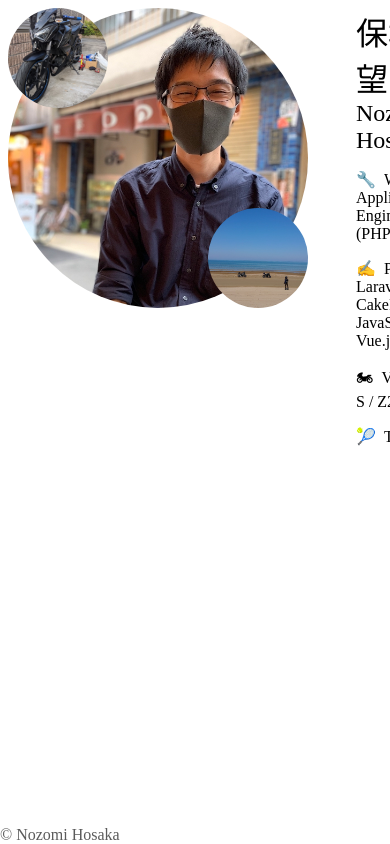
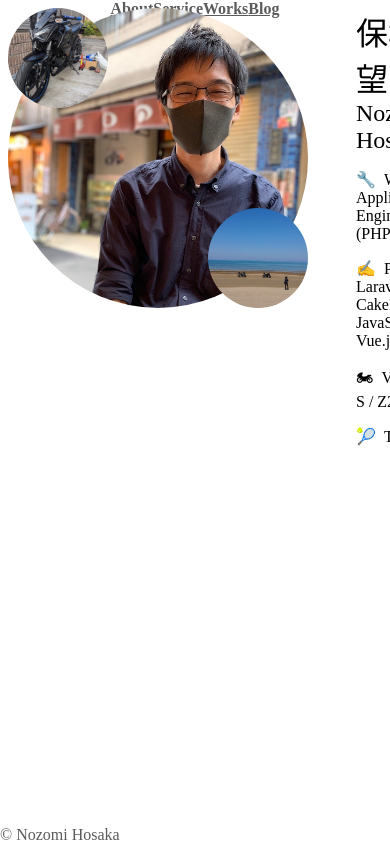
Before and after one commit to nonz250/homepage, a Nuxt app in the folder frontend/: page / in a window 390 px wide. Shown: the top 844 px of the page. Built offline with nearby package versions, Linux system fonts and the light colour scheme.

Commit message:
fix header.

```diff
--- a/frontend/components/TheHeader.vue
+++ b/frontend/components/TheHeader.vue
@@ -1,13 +1,148 @@
 <template>
-  <header />
+  <header class="v-Header">
+    <div class="actions" :class="{ hide: !hideScrollingActions }">
+      <div class="left" />
+      <div class="center">
+        <a href="#about" class="actions-link mr-1">
+          About
+        </a>
+        <a href="#service" class="actions-link mr-1">
+          Service
+        </a>
+        <a href="#works" class="actions-link mr-1">
+          Works
+        </a>
+        <anchor link="https://labo.nozomi.bike" :shine="false" class="actions-link">
+          Blog
+        </anchor>
+      </div>
+      <div class="right" />
+    </div>
+
+    <div class="scrolling-actions" :class="{ hide: hideScrollingActions }">
+      <div class="left" />
+      <div class="center" />
+      <div class="right">
+        <div class="triangle-wrap">
+          <div class="triangle" />
+          <div class="content">
+            <anchor link="https://github.com/nonz250" :shine="false">
+              <font-awesome-icon :icon="['fab', 'github']" class="sns-icon github" />
+            </anchor>
+          </div>
+        </div>
+      </div>
+    </div>
+  </header>
 </template>
 
 <script>
+import Anchor from '~/components/atoms/Anchor'
+
 export default {
-  name: 'TheHeader'
+  name: 'TheHeader',
+  components: { Anchor },
+  data () {
+    return {
+      FPS: 60,
+      SCROLL_TOP_POSITION: 30,
+      currentScrollY: 0,
+      hideScrollingActions: true
+    }
+  },
+  mounted () {
+    this.setCurrentScrollPositionY()
+    document.addEventListener('scroll', this.setCurrentScrollPositionY)
+    setInterval(() => {
+      this.setHideScrollingActions()
+    }, 1000 / this.FPS)
+  },
+  methods: {
+    setCurrentScrollPositionY () {
+      this.currentScrollY = window.scrollY
+    },
+    setHideScrollingActions () {
+      this.hideScrollingActions = this.currentScrollY <= this.SCROLL_TOP_POSITION
+    }
+  }
 }
 </script>
 
-<style scoped>
+<style scoped lang="scss">
+@import "assets/scss/variables";
 
+.v-Header {
+  position: fixed;
+  top: 0;
+  left: 0;
+  width: 100%;
+}
+
+.actions {
+  display: flex;
+  justify-content: space-between;
+  align-content: center;
+}
+
+.actions-link {
+  color: $lnk-black;
+  font-weight: bold;
+  font-size: 1.5rem;
+  @media screen and (max-width: 600px) {
+    font-size: 1rem;
+  }
+}
+
+.scrolling-actions {
+  display: flex;
+  justify-content: space-between;
+  align-content: center;
+}
+
+.hide {
+  display: none;
+}
+
+.center {
+  display: flex;
+  justify-content: flex-end;
+  align-content: center;
+}
+
+.right {
+  display: flex;
+  justify-content: flex-end;
+  align-content: center;
+}
+
+.sns {
+  &-icon {
+    font-size: 2rem;
+    margin-right: .5rem;
+
+    &.github {
+      color: $black !important;
+    }
+  }
+}
+
+.triangle-wrap {
+  position: relative;
+}
+
+.triangle {
+  position: absolute;
+  top: 0;
+  right: 0;
+  border-top: 5rem solid #e5e5e5;
+  border-left: 5rem solid transparent;
+  z-index: 1000;
+}
+
+.content {
+  position: absolute;
+  top: .5rem;
+  right: 0;
+  z-index: 1100;
+}
 </style>
```
